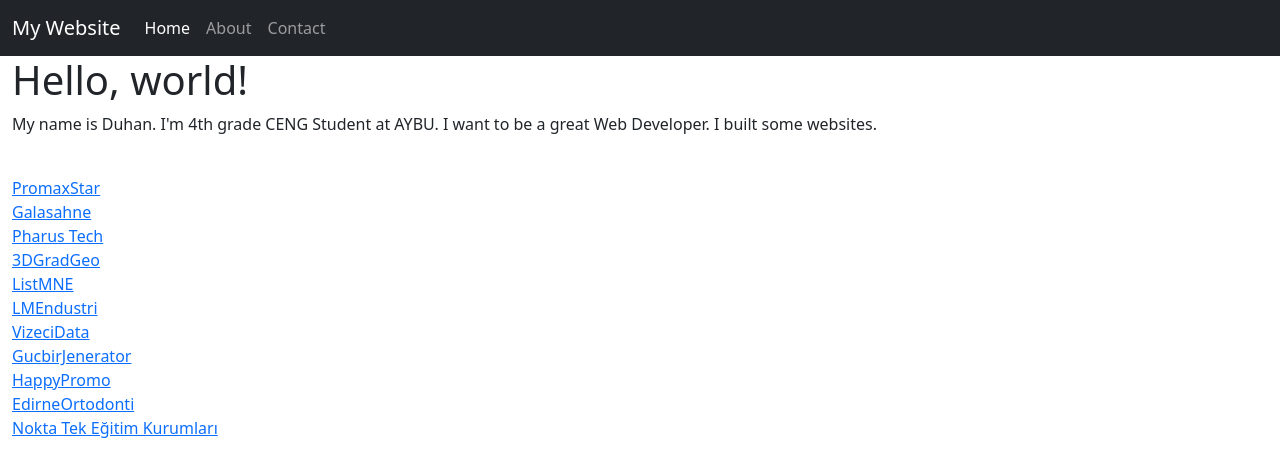
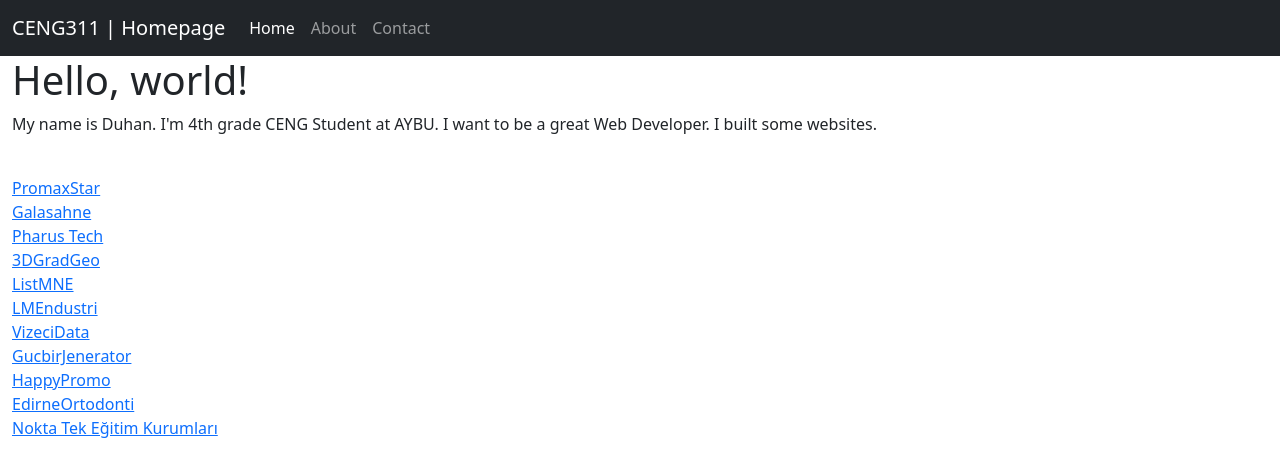
Before and after one commit to duhanguler/ceng311, a plain HTML site: page index.html in a window 1280 px wide. Drawn offline with nearby package versions, Linux system fonts and the light colour scheme.

Commit message:
Update index.html

```diff
--- a/index.html
+++ b/index.html
@@ -13,7 +13,7 @@
     <body>
     <nav class="navbar navbar-expand-lg navbar-dark bg-dark">
       <div class="container-fluid">
-        <a class="navbar-brand" href="#">My Website</a>
+        <a class="navbar-brand" href="#">CENG311 | Homepage</a>
         <button class="navbar-toggler" type="button" data-bs-toggle="collapse" data-bs-target="#navbarNav" aria-controls="navbarNav" aria-expanded="false" aria-label="Toggle navigation">
           <span class="navbar-toggler-icon"></span>
         </button>
```
